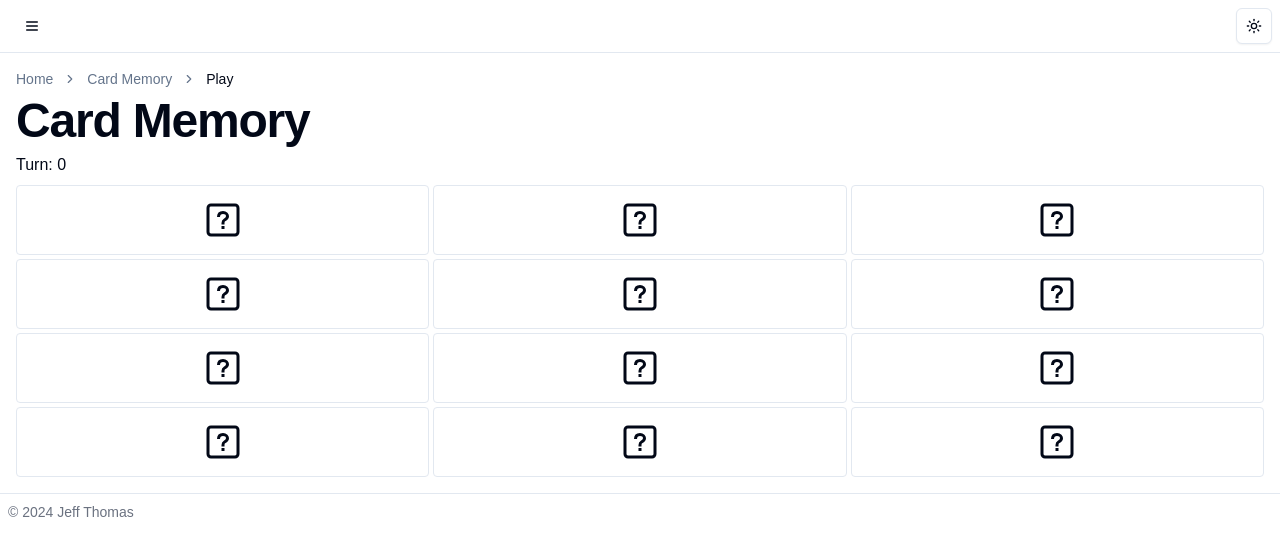
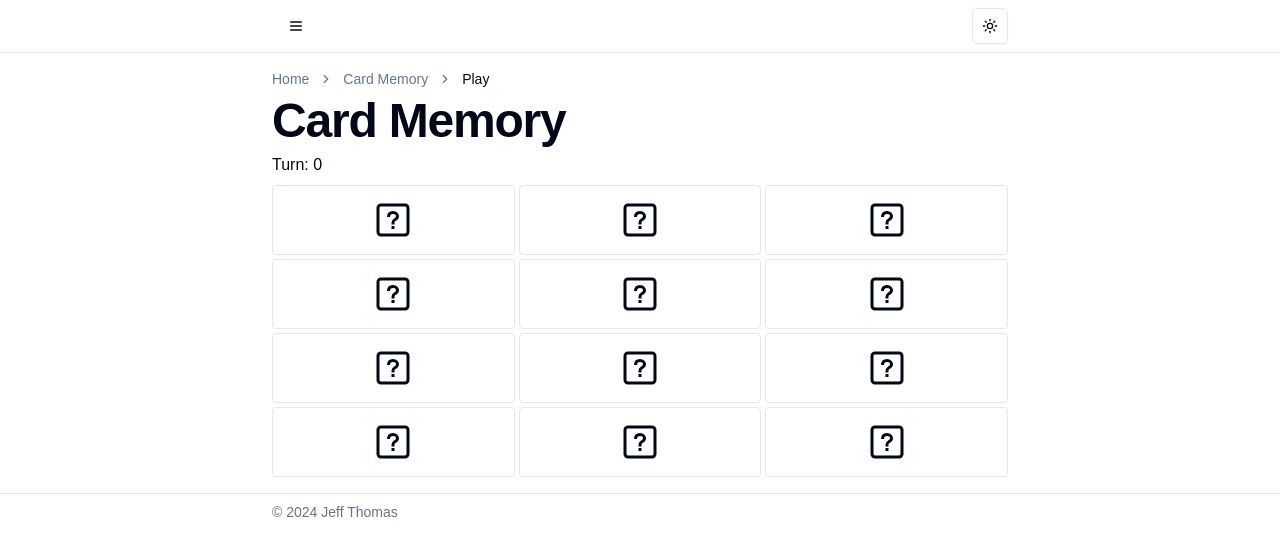
Before and after one commit to jathom30/minigames, a Next.js app: page /card-memory/play in a window 1280 px wide. Shown: the top 556 px of the page. Built offline with nearby package versions, Linux system fonts and the light colour scheme.

Commit message:
add max width throughout

```diff
--- a/app/card-memory/layout.tsx
+++ b/app/card-memory/layout.tsx
@@ -17,7 +17,7 @@ export default function SimonLayout({
   const pathname = usePathname();
 
   return (
-    <div className="space-y-2 p-4">
+    <div className="space-y-2 p-4 max-w-3xl m-auto">
       <Breadcrumb>
         <BreadcrumbList>
           <BreadcrumbItem>
--- a/app/layout.tsx
+++ b/app/layout.tsx
@@ -37,15 +37,19 @@ export default function RootLayout({
           enableSystem
           disableTransitionOnChange
         >
-          <header className="sticky top-0 z-50 w-full border-b border-border flex justify-between bg-background p-2">
-            <MenuSheet />
-            <ModeToggle />
+          <header className="sticky top-0 z-50 w-full border-b border-border flex justify-between bg-background">
+            <div className="max-w-3xl m-auto flex w-full justify-between p-2 px-4">
+              <MenuSheet />
+              <ModeToggle />
+            </div>
           </header>
           <div className="min-h-full">{children}</div>
-          <footer className="sticky bottom-0 w-full border-t border-border bg-background p-2">
-            <p className="text-sm text-gray-500">
-              &copy; {new Date().getFullYear()} Jeff Thomas
-            </p>
+          <footer className="sticky bottom-0 w-full border-t border-border bg-background">
+            <div className="max-w-3xl m-auto flex w-full justify-between p-2 px-4">
+              <p className="text-sm text-gray-500">
+                &copy; {new Date().getFullYear()} Jeff Thomas
+              </p>
+            </div>
           </footer>
         </ThemeProvider>
       </body>
--- a/app/simon-says/layout.tsx
+++ b/app/simon-says/layout.tsx
@@ -17,7 +17,7 @@ export default function SimonLayout({
   const pathname = usePathname();
 
   return (
-    <div className="space-y-2 p-4">
+    <div className="space-y-2 p-4 max-w-3xl m-auto">
       <Breadcrumb>
         <BreadcrumbList>
           <BreadcrumbItem>
```
